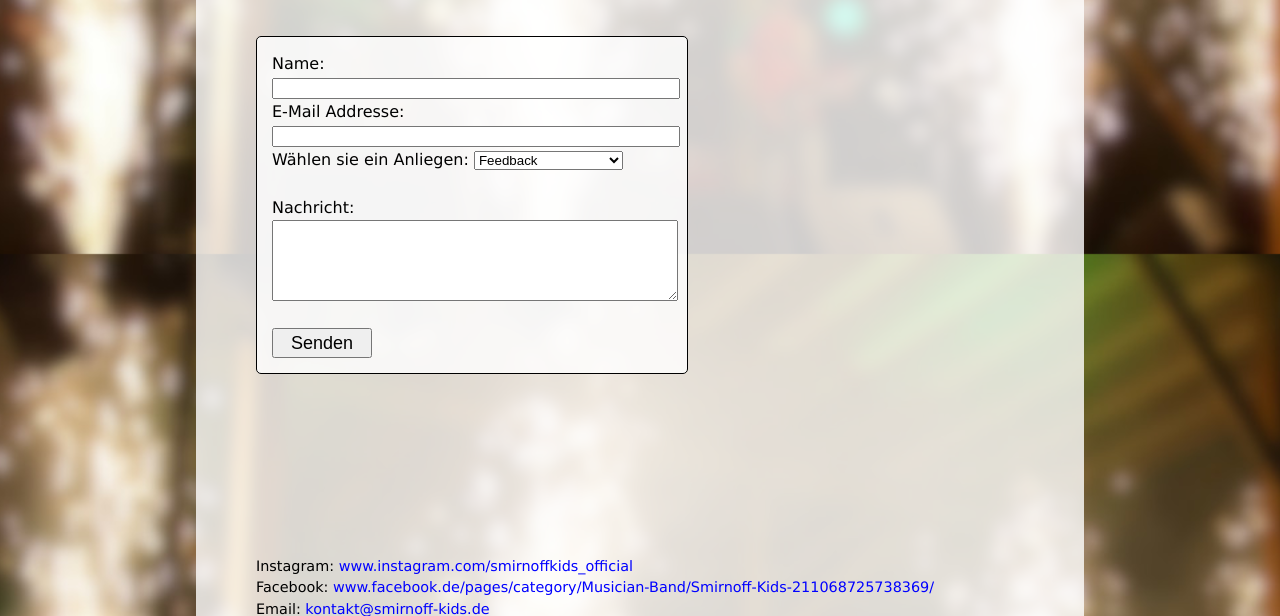
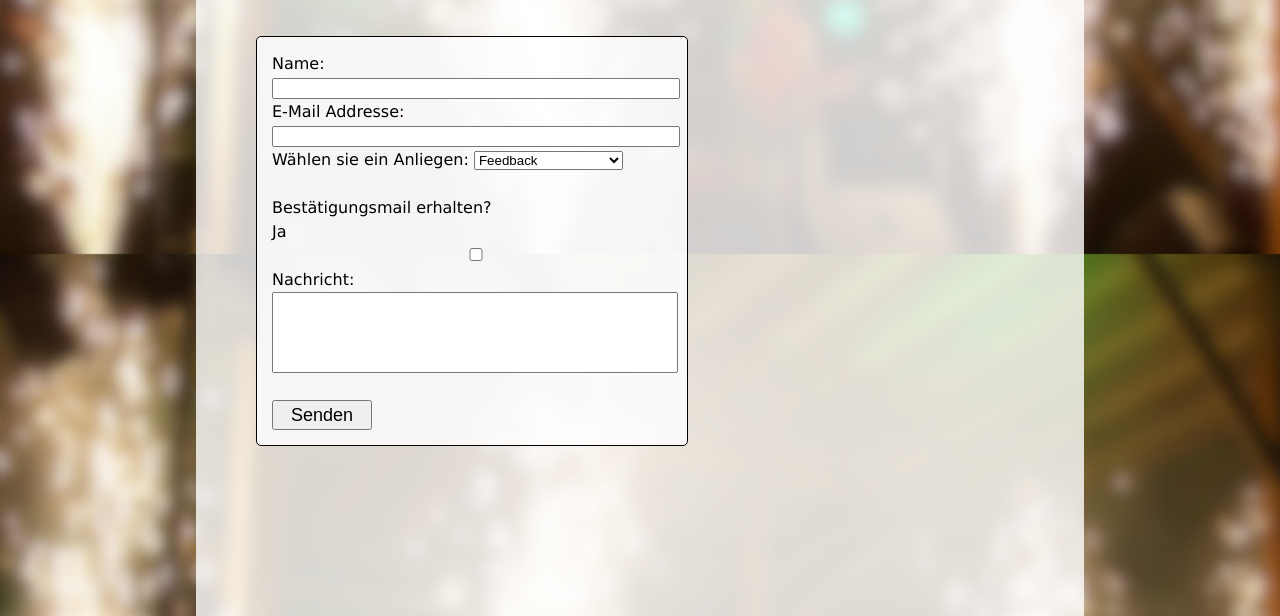
Before and after one commit to Cremetoertchen0815/smirnoff, a PHP site: page /kontakt.html in a window 1280 px wide. Shown: the part 546-1162 px from the top of the page. Run offline with PHP 8.4, Linux system fonts and the light colour scheme.

Commit message:
Checkbox mit feedbackmail eingefügt.

```diff
--- a/kontakt.html
+++ b/kontakt.html
@@ -59,8 +59,11 @@
                         <option value="opel">Fanpost</option>
                         <option value="audi">Lob für die Website ;)</option>
                     </select><br><br>
+                    <label for="mailconfirm">Bestätigungsmail erhalten?</label><br>
+                    <label for="mailconfrm"> Ja </label>
+                    <input type="checkbox" id="mailconfirm" name="mailconfirm" class="maxwidth"><br>
                     <label for="nachricht">Nachricht:</label><br>
-                    <textarea name="nachricht" cols="45" rows="5" class="maxwidth"></textarea><br>
+                    <textarea style="resize: none;" name="nachricht" cols="45" rows="5" class="maxwidth"></textarea><br>
                     <button type="submit">Senden</button>
                 </form>
 
```
Also changed, not shown: thanks.php (+6 -2 lines).
